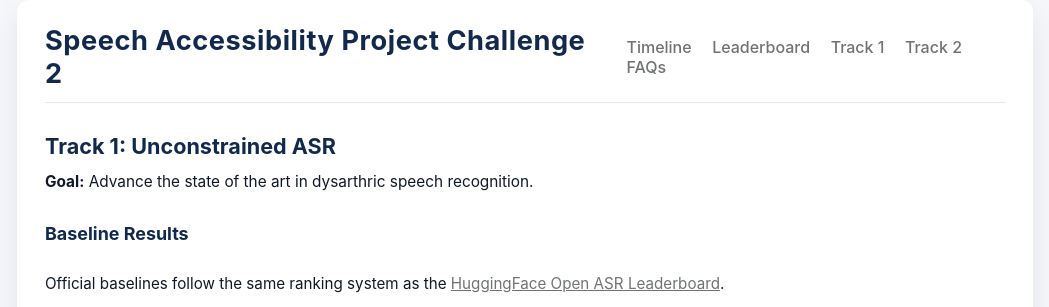
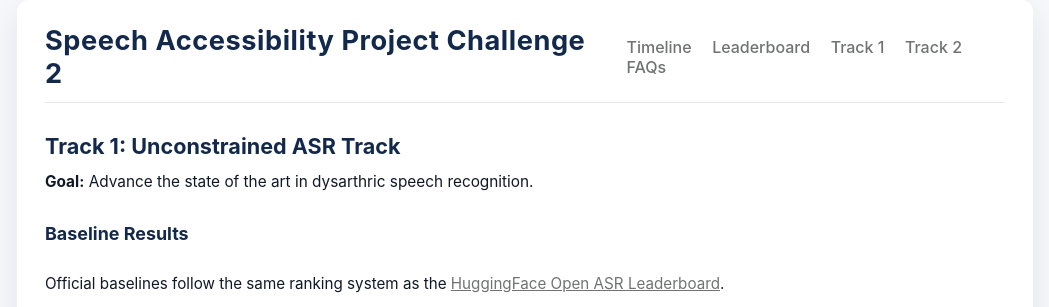
Before and after one commit to xiuwenz2/SAPC2-website, a Jekyll site: the page built from pages/track1.md, in a window 1280 px wide. Shown: the top 307 px of the page, without its empty margins (115-1164 px from the left). Built offline with Jekyll 4.4.1, drawn with Linux system fonts in a browser that asks for light colours.

Commit message:
Update track1.md

```diff
--- a/pages/track1.md
+++ b/pages/track1.md
@@ -4,7 +4,7 @@ title: "Track 1"
 permalink: /track1/
 ---
 
-## Track 1: Unconstrained ASR
+## Track 1: Unconstrained ASR Track
 
 **Goal:** Advance the state of the art in dysarthric speech recognition.
 
```
